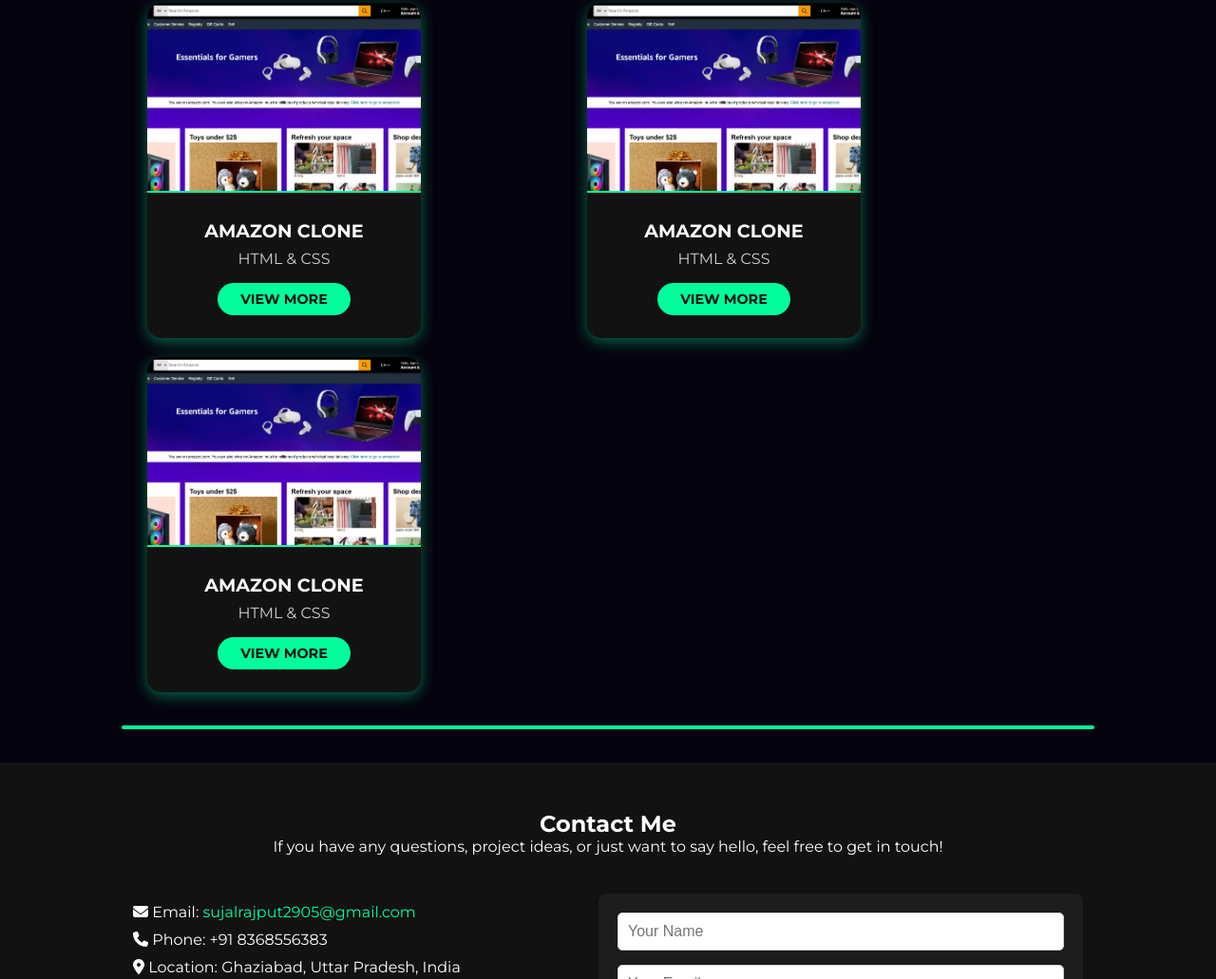
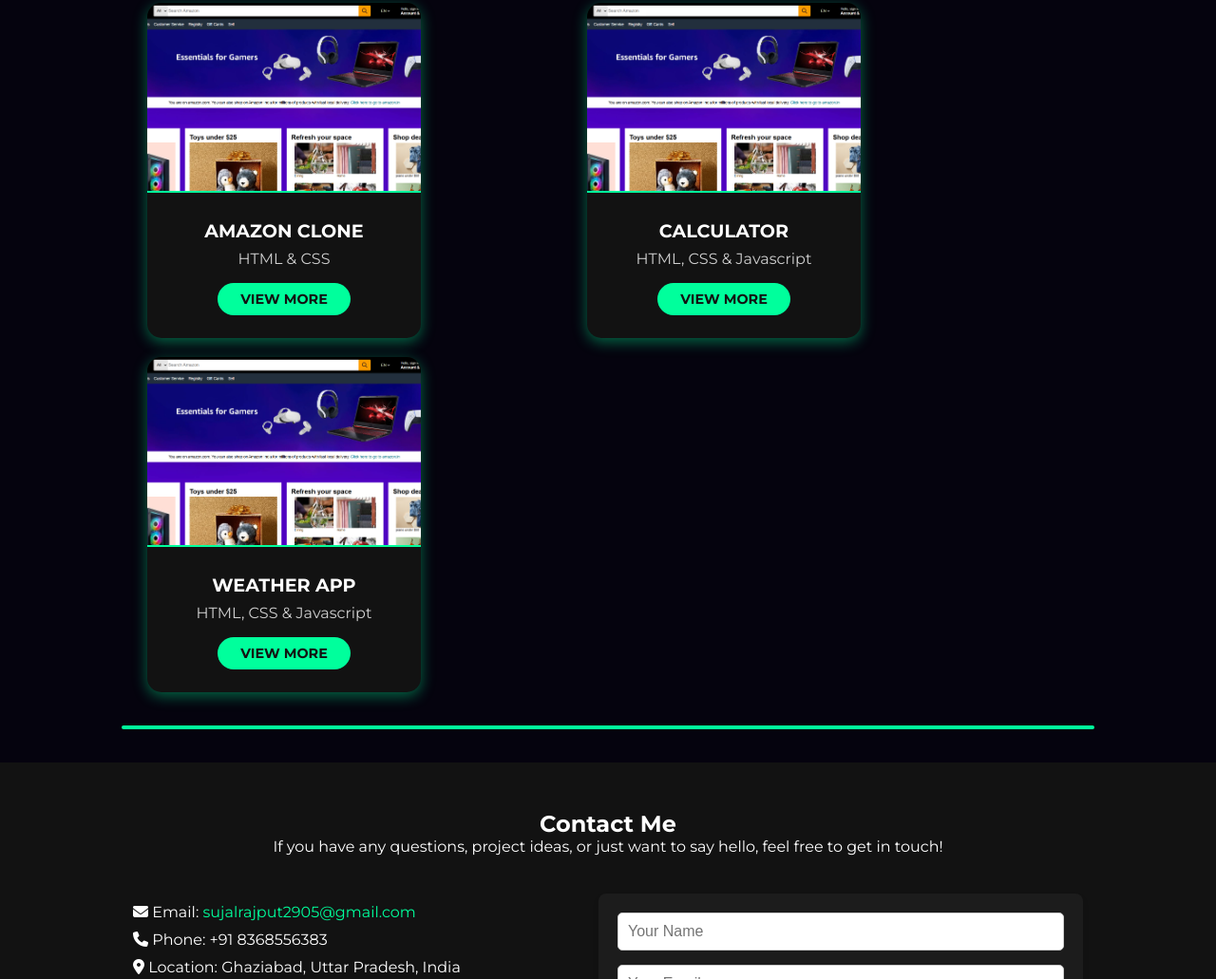
Before and after one commit to RajputBoy123/InternHub, a plain HTML site: page index.html in a window 1280 px wide. Shown: the part 818-1849 px from the top of the page at 95% size. Drawn offline with Linux system fonts and the light colour scheme.

Commit message:
index.html

```diff
--- a/index.html
+++ b/index.html
@@ -60,8 +60,8 @@
     <div class="card" style="width: 18rem;">
         <img src="amazon-clone.png" class="card-img-top" alt="...">
         <div class="card-body">
-          <h5 class="card-title">Amazon Clone</h5>
-          <p class="card-text">HTML & CSS</p>
+          <h5 class="card-title">Calculator</h5>
+          <p class="card-text">HTML, CSS & Javascript</p>
           <a href="#" class="btn btn-primary">View More</a>
         </div>
     </div>
@@ -69,8 +69,8 @@
     <div class="card" style="width: 18rem;">
         <img src="amazon-clone.png" class="card-img-top" alt="...">
         <div class="card-body">
-          <h5 class="card-title">Amazon Clone</h5>
-          <p class="card-text">HTML & CSS</p>
+          <h5 class="card-title">Weather App</h5>
+          <p class="card-text">HTML, CSS & Javascript</p>
           <a href="#" class="btn btn-primary">View More</a>
         </div>
     </div>
```
